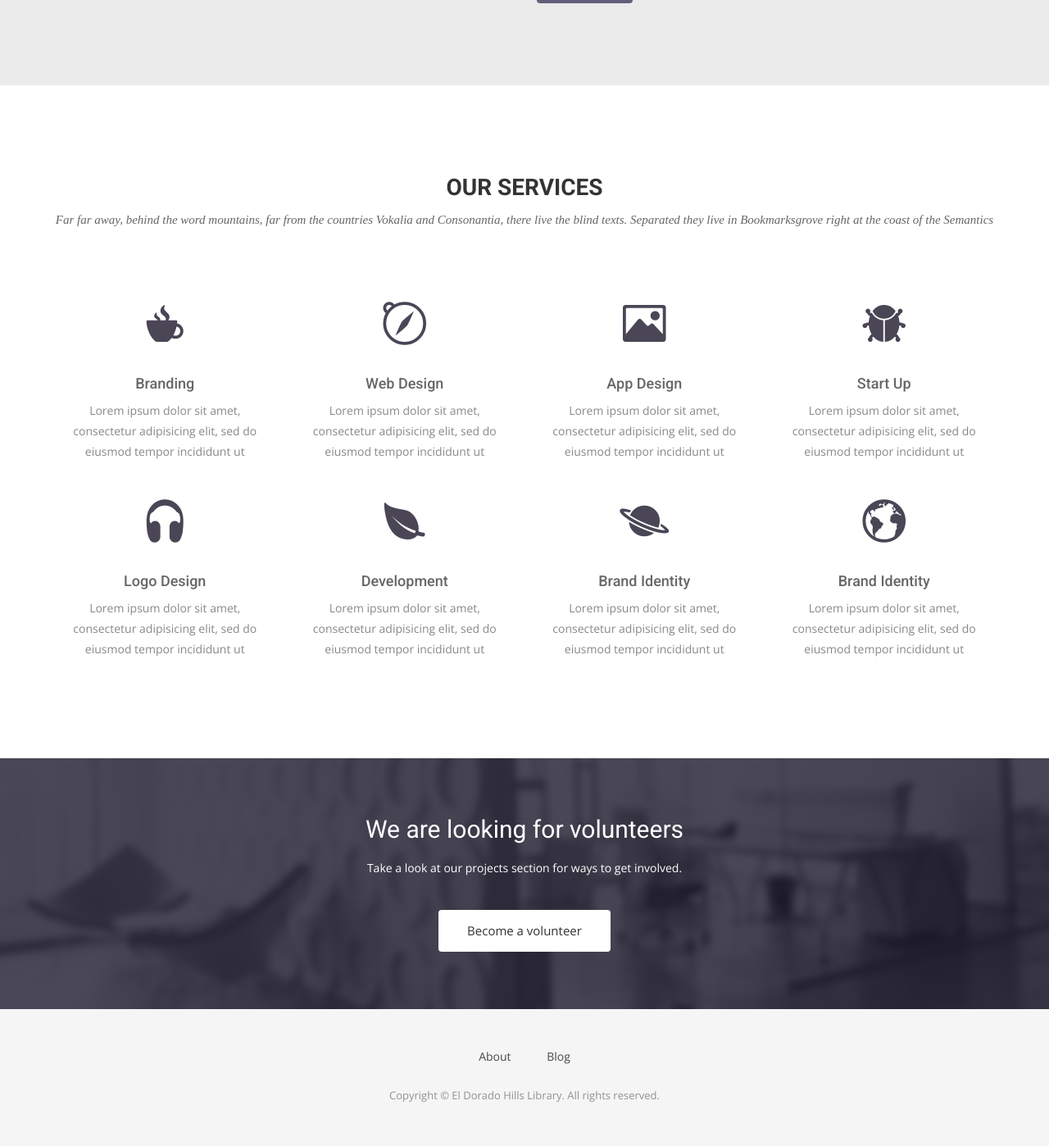
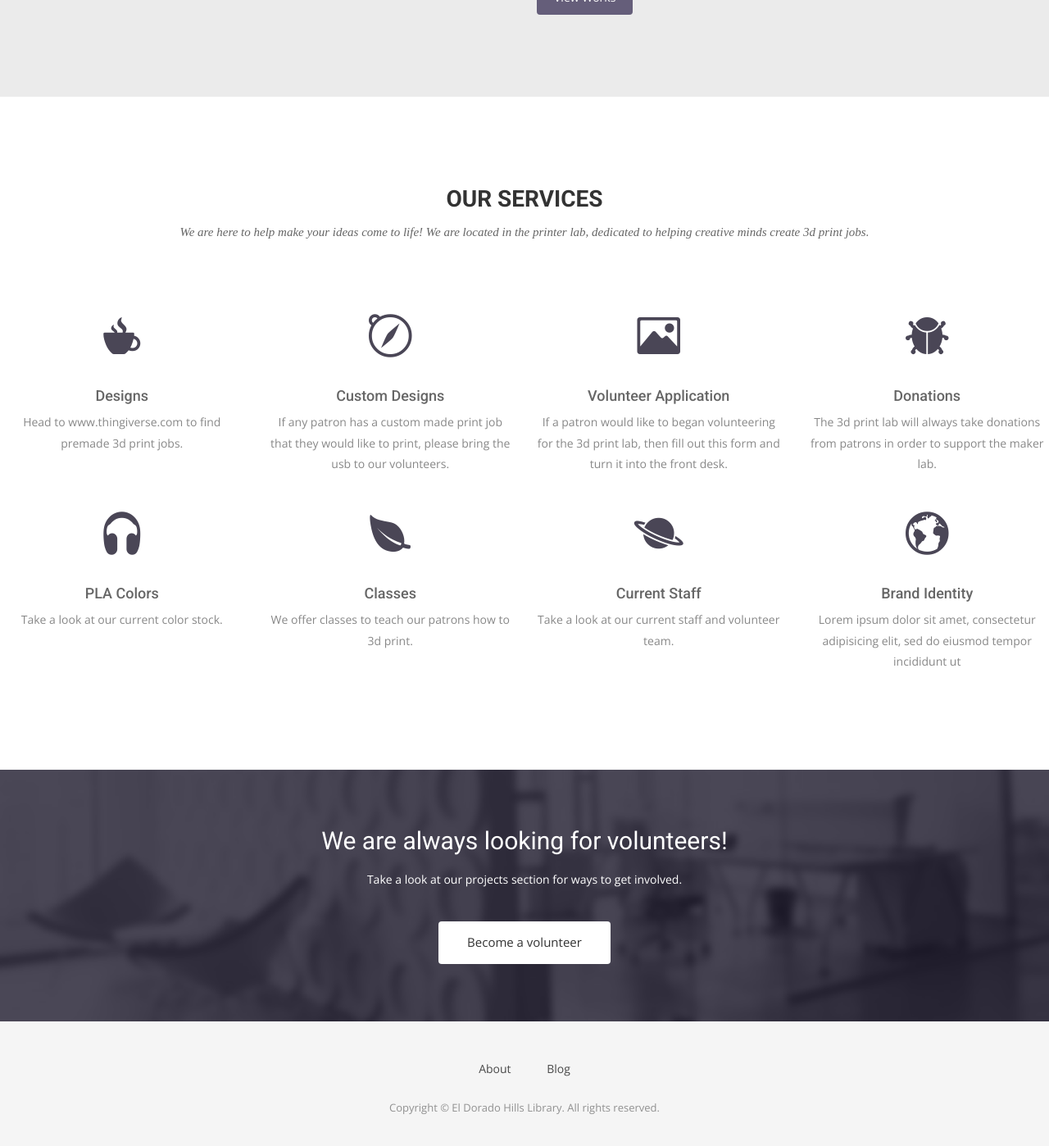
Before and after one commit to edh-makerlab/edh-maker-lab-site, a Jekyll site: the page built from index.html, in a window 1280 px wide and 1400 px high, scrolled down 1911 px. Shown: the whole window at 82% size. Built offline with Jekyll 4.4.1, drawn with Linux system fonts in a browser that asks for light colours; nearby versions of some CDN libraries; some web fonts are replaced; some of the changed text lies outside the part shown.

Commit message:
homepage updates

```diff
--- a/_config.yml
+++ b/_config.yml
@@ -15,7 +15,7 @@ description: 'Write an awesome description for your new site here. You can edit
 
 '
 url: http://migue48.github.io
-baseurl: "/edh-maker-lab-site"
+baseurl: ""
 cover: "/assets/cover.png"
 logo: "/assets/logo.png"
 twitter_username: jekyllrb
--- a/gulpfile.js
+++ b/gulpfile.js
@@ -81,6 +81,7 @@ gulp.task('build', function(done) {
 });
 
 // Default task.
+var environment = 'development';
 gulp.task('default', function(done) {
   runSequence('build', done);
 });
@@ -89,7 +90,7 @@ gulp.task('serve', ['build'], function () {
   browserSync({
     port: 3000,
     server: {
-      baseDir: ['.tmp', '_site']
+      baseDir: ['.tmp/', '_site/']
     }
   });
 
@@ -117,7 +118,7 @@ gulp.task('no-reload', function(done) {
   runSequence('serve', done);
 });
 
-var environment = 'development';
+
 gulp.task('prod', function(done) {
   environment = 'production';
   runSequence('clean', 'build', done);
--- a/index.html
+++ b/index.html
@@ -28,20 +28,10 @@ layout: page
         <div class="block">
           <div class="section-title">
             <h2>About Us</h2>
-            <p>
-              Far far away, behind the word mountains, far from the countries
-              Vokalia and Consonantia, there live the blind texts. Separated
-              they live in Bookmarksgrove right at the coast of the Semantics
-            </p>
-          </div>
-          <p>
-            Lorem ipsum dolor sit amet, consectetur adipisicing elit, sed do
-            eiusmod tempor incididunt ut labore et dolore magna aliqua. Ut enim
-            ad minim veniam, quis nostrud exercitation ullamco laboris nisi ut
-            aliquip ex ea commodo consequat. Duis aute irure dolor in
-            reprehenderit in voluptate velit esse cillum dolore eu fugiat nulla
-            pariatur. Excepteur sint occaecat cupidatat non proident, sunt in
-            culpa qui officia deserunt mollit anim id
+            <p> We're are volunteers that want to make your ideas come true.
+            <p> All of the volunteers are here to help you! We are all curious
+            minded individuals that love 3d printing and enjoy working with our
+            patrons.
           </p>
         </div>
       </div><!-- .col-md-7 close -->
@@ -70,61 +60,62 @@ layout: page
 
 <!-- Service Start -->
 <section id="service">
-  <div class="container">
     <div class="row">
       <div class="section-title">
         <h2>Our Services</h2>
-        <p>Far far away, behind the word mountains, far from the countries Vokalia and Consonantia, there live the blind texts. Separated they live in Bookmarksgrove right at the coast of the Semantics</p>
+        <p>We are here to help make your ideas come to life! We are located in the printer lab, dedicated to helping creative minds create 3d print jobs.</p>
       </div>
     </div>
     <div class="row ">
       <div class="col-sm-6 col-md-3">
         <div class="service-item">
           <i class="icon ion-coffee"></i>
-          <h4>Branding</h4>
-          <p>Lorem ipsum dolor sit amet, consectetur adipisicing elit, sed do eiusmod tempor incididunt ut </p>
+          <h4>Designs</h4>
+          <p>Head to www.thingiverse.com to find premade 3d print jobs. </p>
         </div>
       </div>
       <div class="col-sm-6 col-md-3">
         <div class="service-item">
           <i class="ion-compass"></i>
-          <h4>Web Design</h4>
-          <p>Lorem ipsum dolor sit amet, consectetur adipisicing elit, sed do eiusmod tempor incididunt ut </p>
+          <h4>Custom Designs</h4>
+          <p>If any patron has a custom made print job that they would like to print, please bring the usb to our volunteers.  </p>
         </div>
       </div>
       <div class="col-sm-6 col-md-3">
         <div class="service-item">
           <i class="ion-image"></i>
-          <h4>App Design</h4>
-          <p>Lorem ipsum dolor sit amet, consectetur adipisicing elit, sed do eiusmod tempor incididunt ut </p>
+          <h4>Volunteer Application</h4>
+          <p>If a patron would like to began volunteering for the 3d print lab, then fill out this form and turn it into the front desk. </p>
         </div>
       </div>
       <div class="col-sm-6 col-md-3">
         <div class="service-item">
           <i class="ion-bug"></i>
-          <h4>Start Up</h4>
-          <p>Lorem ipsum dolor sit amet, consectetur adipisicing elit, sed do eiusmod tempor incididunt ut </p>
+          <h4>Donations</h4>
+          <p>The 3d print lab will always take donations from patrons in order to support the maker lab. </p>
         </div>
       </div>
+    </div>
+    <div class="row">
       <div class="col-sm-6 col-md-3">
         <div class="service-item">
           <i class="ion-headphone"></i>
-          <h4>Logo Design</h4>
-          <p>Lorem ipsum dolor sit amet, consectetur adipisicing elit, sed do eiusmod tempor incididunt ut </p>
+          <h4>PLA Colors</h4>
+          <p>Take a look at our current color stock. </p>
         </div>
       </div>
       <div class="col-sm-6 col-md-3">
         <div class="service-item">
           <i class="ion-leaf"></i>
-          <h4>Development</h4>
-          <p>Lorem ipsum dolor sit amet, consectetur adipisicing elit, sed do eiusmod tempor incididunt ut </p>
+          <h4>Classes</h4>
+          <p>We offer classes to teach our patrons how to 3d print. </p>
         </div>
       </div>
       <div class="col-sm-6 col-md-3">
         <div class="service-item">
           <i class="ion-planet"></i>
-          <h4>Brand Identity</h4>
-          <p>Lorem ipsum dolor sit amet, consectetur adipisicing elit, sed do eiusmod tempor incididunt ut </p>
+          <h4>Current Staff</h4>
+          <p>Take a look at our current staff and volunteer team. </p>
         </div>
       </div>
       <div class="col-sm-6 col-md-3">
@@ -143,7 +134,7 @@ layout: page
     <div class="row">
       <div class="col-md-12">
         <div class="block">
-          <h2>We are looking for volunteers</h2>
+          <h2>We are always looking for volunteers! </h2>
           <p>Take a look at our projects section for ways to get involved.</p>
           <a class="btn btn-default btn-call-to-action" href="{{ site.baseurl }}/become_a_volunteer" >Become a volunteer</a>
         </div>
```
Also changed, not shown: other parts of index.html (+1 -1 lines).
